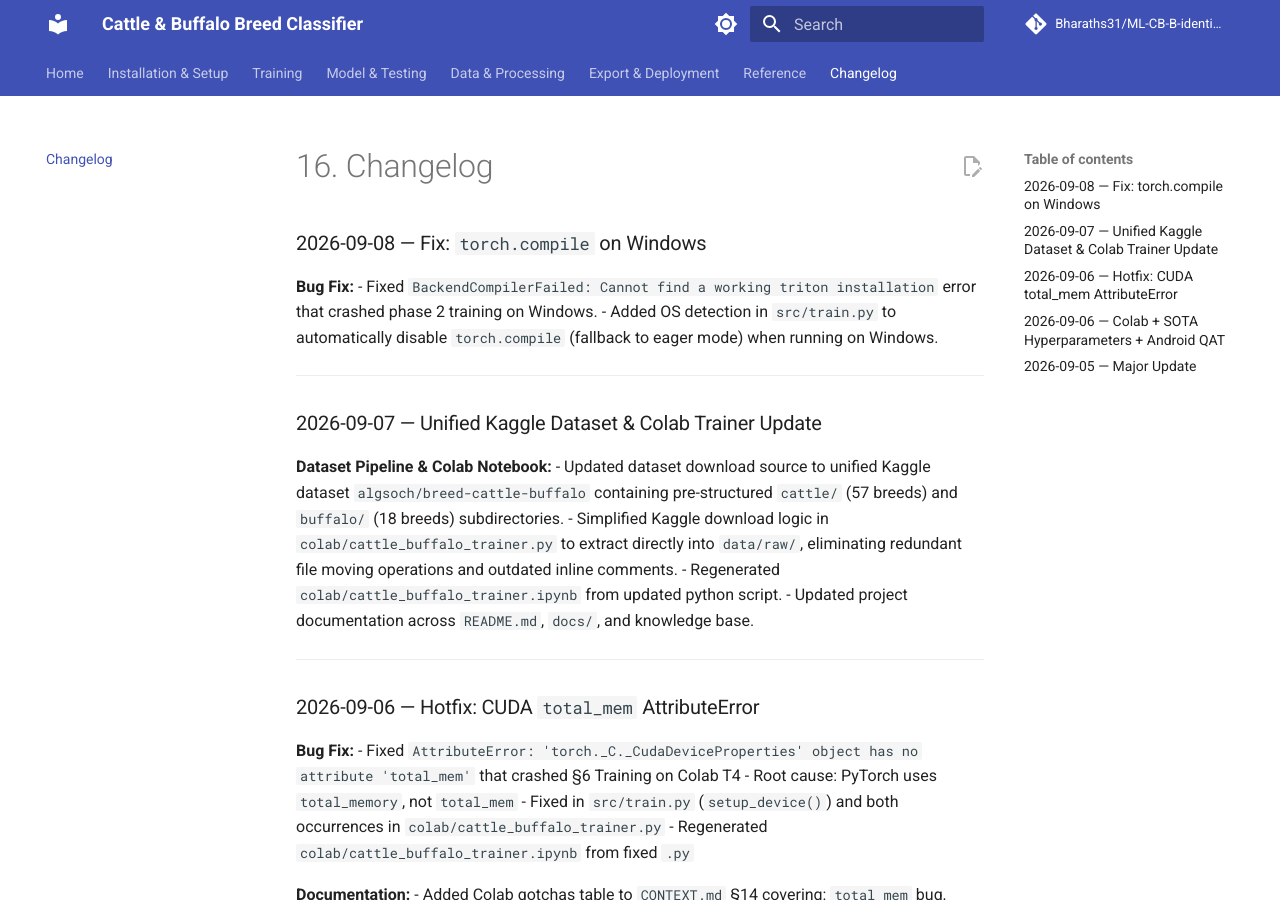
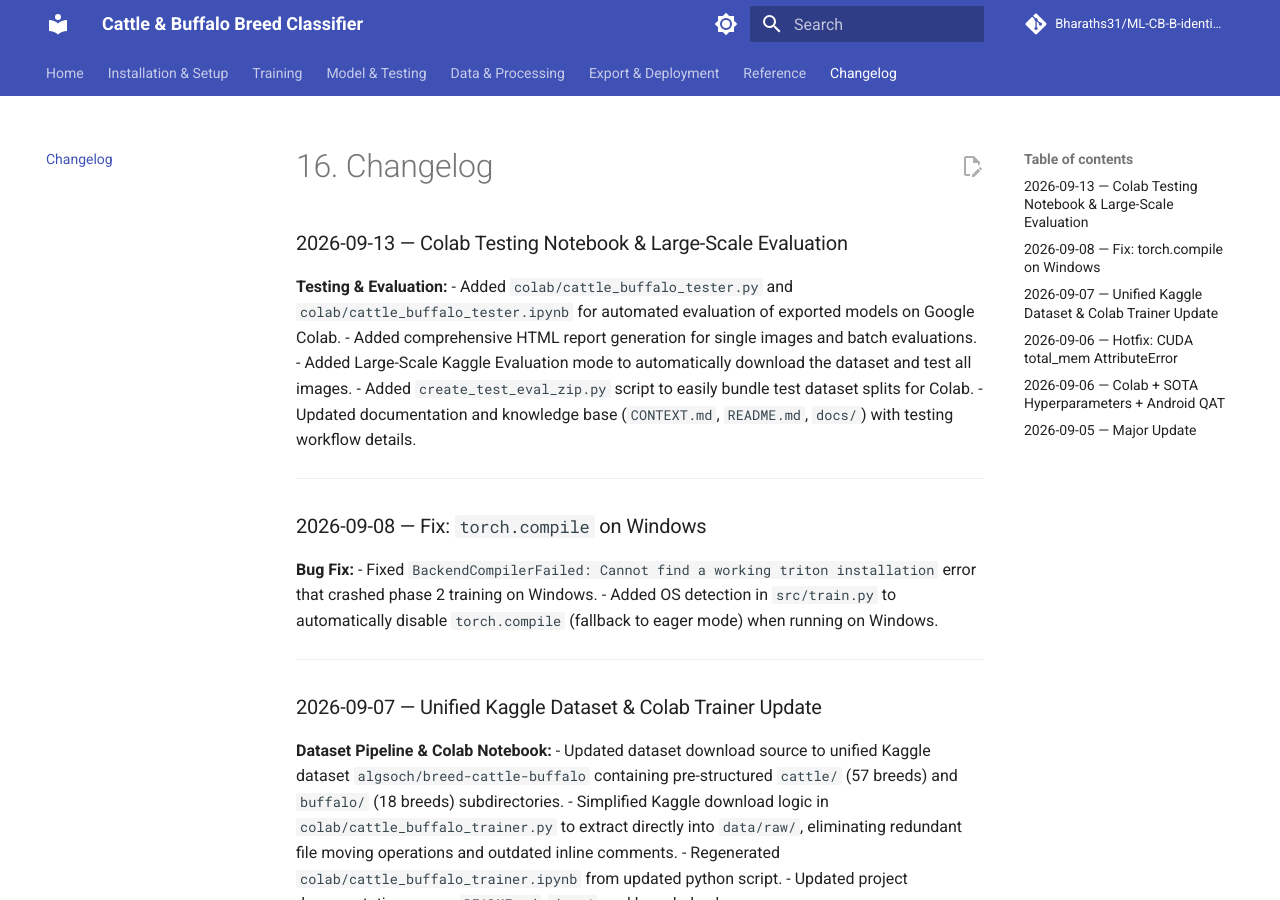
Before and after one commit to Bharaths31/ML-CB-B-identifier, an MkDocs documentation site: the page built from docs/changelog.md, in a window 1280 px wide and 900 px high. Built offline with MkDocs 1.6.1 and Material for MkDocs 9.7.7, drawn with Linux system fonts in a browser that asks for light colours; comment, search, counter and statistics services are not loaded.

```diff
--- a/docs/changelog.md
+++ b/docs/changelog.md
@@ -1,4 +1,15 @@
 # 16. Changelog
+
+### 2026-09-13 — Colab Testing Notebook & Large-Scale Evaluation
+
+**Testing & Evaluation:**
+- Added `colab/cattle_buffalo_tester.py` and `colab/cattle_buffalo_tester.ipynb` for automated evaluation of exported models on Google Colab.
+- Added comprehensive HTML report generation for single images and batch evaluations.
+- Added Large-Scale Kaggle Evaluation mode to automatically download the dataset and test all images.
+- Added `create_test_eval_zip.py` script to easily bundle test dataset splits for Colab.
+- Updated documentation and knowledge base (`CONTEXT.md`, `README.md`, `docs/`) with testing workflow details.
+
+---
 
 ### 2026-09-08 — Fix: `torch.compile` on Windows
 
--- a/mkdocs.yml
+++ b/mkdocs.yml
@@ -50,6 +50,7 @@
     - Google Colab Training: colab-training.md
   - Model & Testing:
     - Model Tester GUI: model-tester.md
+    - Google Colab Testing: colab-testing.md
     - Architecture: architecture.md
     - Model Architecture: model-architecture.md
   - Data & Processing: data-pipeline.md
```
Also changed, not shown: .agents/knowledge/CONTEXT.md (+14 -0 lines), README.md (+20 -1 lines), docs/colab-testing.md (added, +25 -0 lines).
